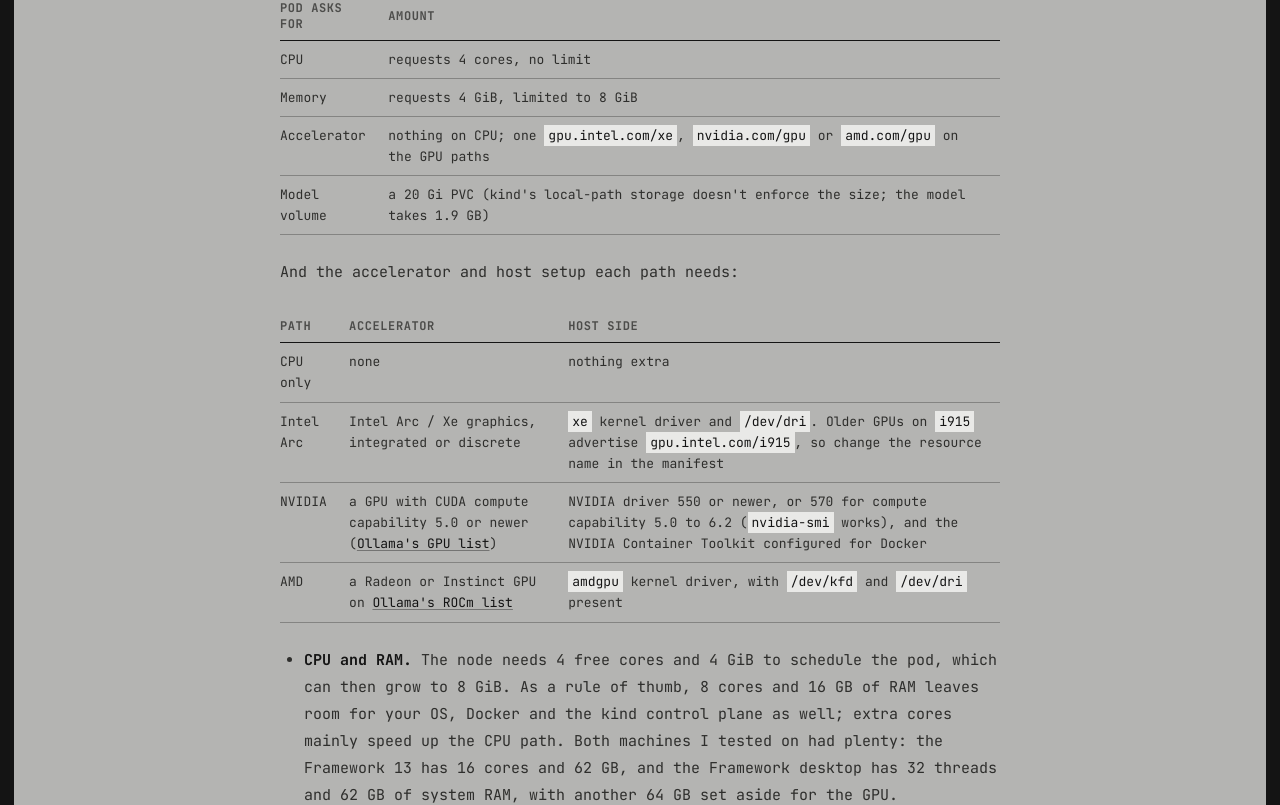
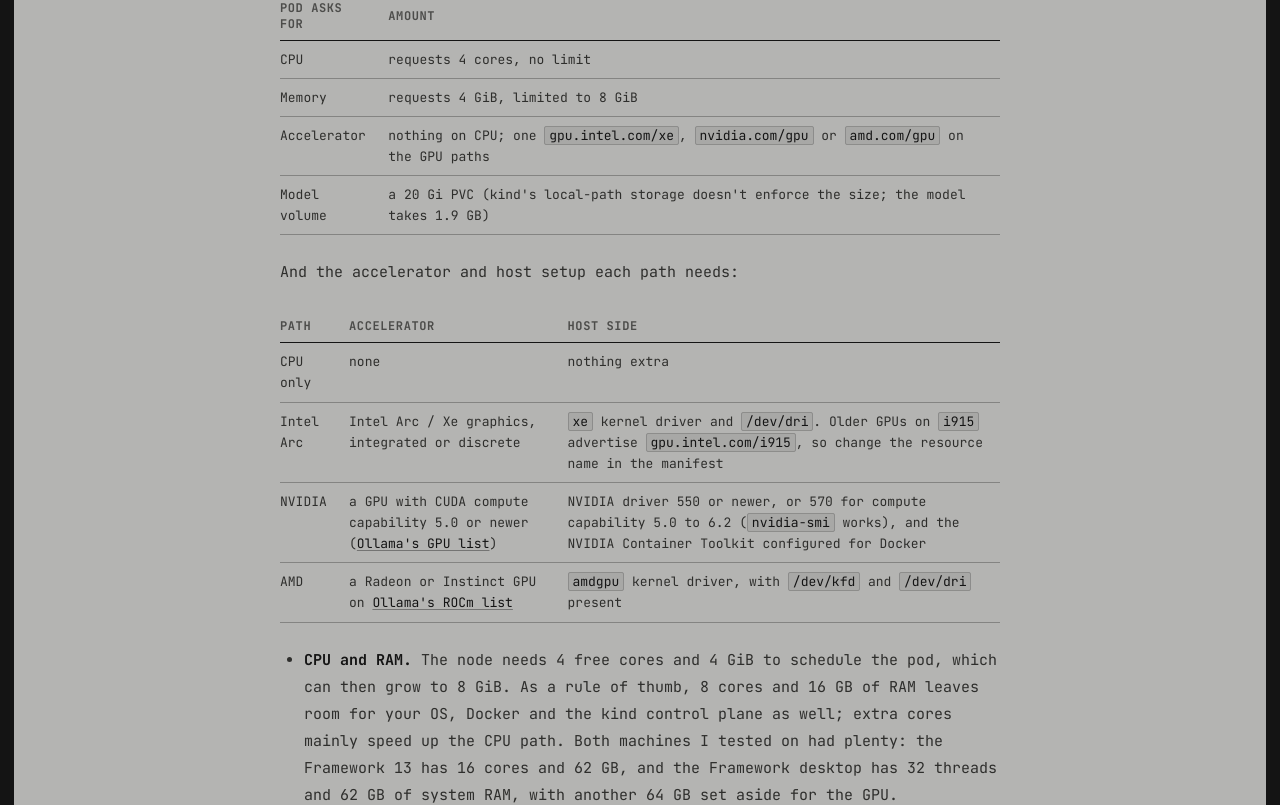
Before and after one commit to AlexsJones/website, a Next.js app: page /blog/k8s-local-llm in a window 1280 px wide. Shown: the part 1580-2385 px from the top of the page. Built offline with nearby package versions, Linux system fonts and the light colour scheme; no server answers.

Commit message:
Inline code: subtle ink tint + hairline instead of bright paper boxes (light and night)

```diff
--- a/src/app/blog/k8s-local-llm/page.tsx
+++ b/src/app/blog/k8s-local-llm/page.tsx
@@ -193,7 +193,7 @@ function components(remote: boolean): Components {
       className ? (
         <code>{children}</code>
       ) : (
-        <code className="font-mono text-[13px] text-bone bg-cream px-1 py-0.5 break-words">
+        <code className="ic text-[13px] break-words">
           {children}
         </code>
       ),
--- a/src/app/globals.css
+++ b/src/app/globals.css
@@ -1077,3 +1077,16 @@ body {
   .v2-ledger .row { grid-template-columns: 70px 1fr; }
   .v2-ledger .row .st { grid-column: 2; }
 }
+
+/* Inline code (not inside pre): a faint ink tint and hairline, so it reads as
+   code without the bright paper box glaring off the page. Works day and night. */
+:where(main, article) :not(pre) > code,
+code.ic {
+  font-family: var(--font-mono);
+  color: var(--ink);
+  background: color-mix(in srgb, var(--ink) 7%, transparent);
+  border: 1px solid color-mix(in srgb, var(--ink) 18%, transparent);
+  padding: 0 0.3em;
+  border-radius: 2px;
+  text-shadow: none;
+}
--- a/src/app/research/0001-synthetic-membrane-coordination-layer/page.tsx
+++ b/src/app/research/0001-synthetic-membrane-coordination-layer/page.tsx
@@ -309,7 +309,7 @@ const components: Components = {
       return <code>{children}</code>;
     }
     return (
-      <code className="bg-bone text-cream px-1.5 py-0.5 rounded-[2px] text-[13px]">
+      <code className="ic text-[13px]">
         {children}
       </code>
     );
```
